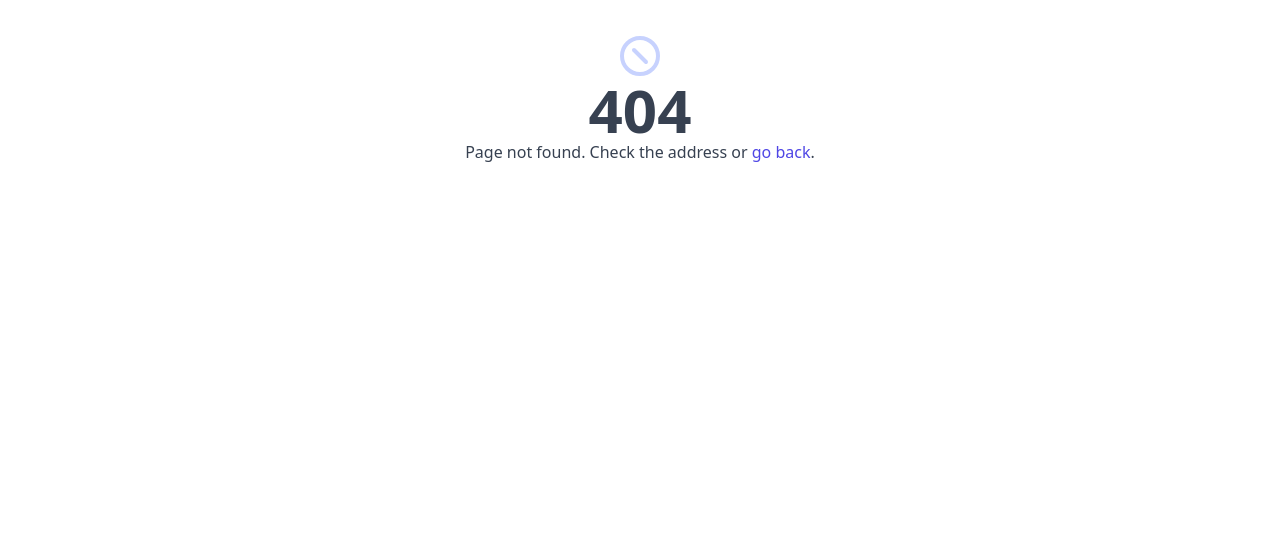
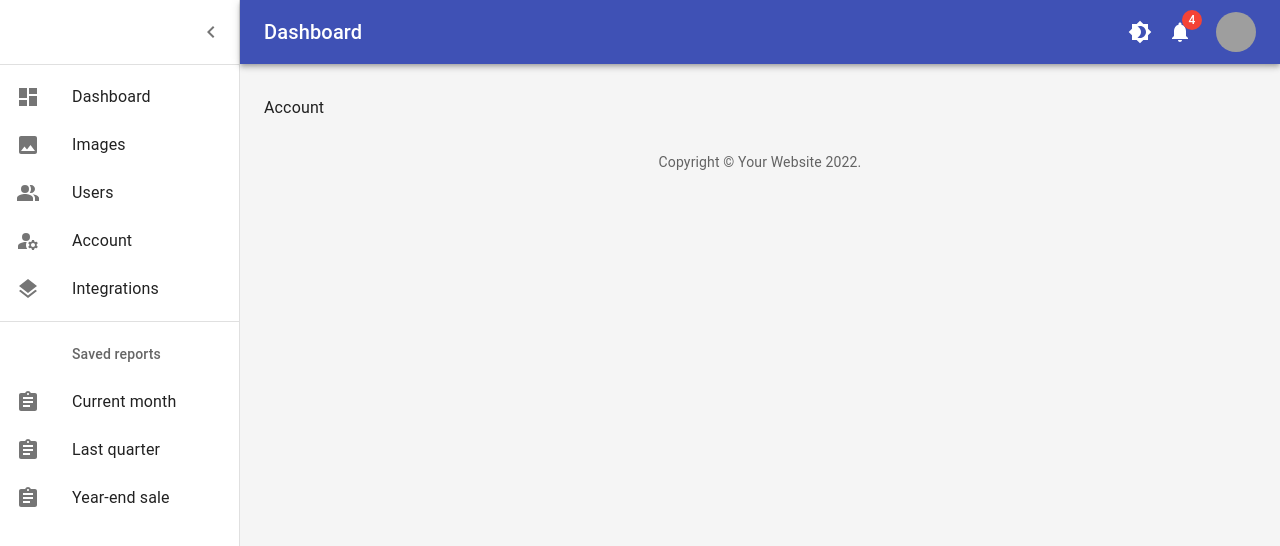
Before and after one commit to Brix101/Memory-Gallery, a React (Create React App) app in the folder client/: page /admin/account in a window 1280 px wide. Before the commit this address had no page. Shown: the top 546 px of the page. Built offline with nearby package versions, Linux system fonts and the light colour scheme; grey boxes are pictures that could not be loaded.

Commit message:
Added Admin Pages

```diff
--- a/client/src/App.tsx
+++ b/client/src/App.tsx
@@ -3,12 +3,15 @@ import { BrowserRouter, Routes, Route } from "react-router-dom";
 import Admin from "./components/adminComponents/Admin";
 import NavigationBar from "./components/NavigationBar";
 import About from "./pages/About";
+import Account from "./pages/Account";
 import Auth from "./pages/auth/Auth";
 import Contact from "./pages/Contact";
 import Dashboard from "./pages/Dashboard";
 import Gallery from "./pages/Gallery";
 import Home from "./pages/Home";
+import Images from "./pages/Images";
 import Page404 from "./pages/Page404";
+import Users from "./pages/Users";
 
 function App() {
   return (
@@ -23,6 +26,9 @@ function App() {
         <Route path="login" element={<Auth />} />
         <Route path="admin" element={<Admin />}>
           <Route index element={<Dashboard />} />
+          <Route path="account" element={<Account />} />
+          <Route path="images" element={<Images />} />
+          <Route path="users" element={<Users />} />
         </Route>
         <Route path="*" element={<Page404 />} />
       </Routes>
--- /dev/null
+++ b/client/src/pages/Account.tsx
@@ -0,0 +1,7 @@
+import React from "react";
+
+function Account() {
+  return <div>Account</div>;
+}
+
+export default Account;
--- /dev/null
+++ b/client/src/pages/Images.tsx
@@ -0,0 +1,7 @@
+import React from "react";
+
+function Images() {
+  return <div>Images</div>;
+}
+
+export default Images;
--- /dev/null
+++ b/client/src/pages/Users.tsx
@@ -0,0 +1,7 @@
+import React from "react";
+
+function Users() {
+  return <div>Users</div>;
+}
+
+export default Users;
```
